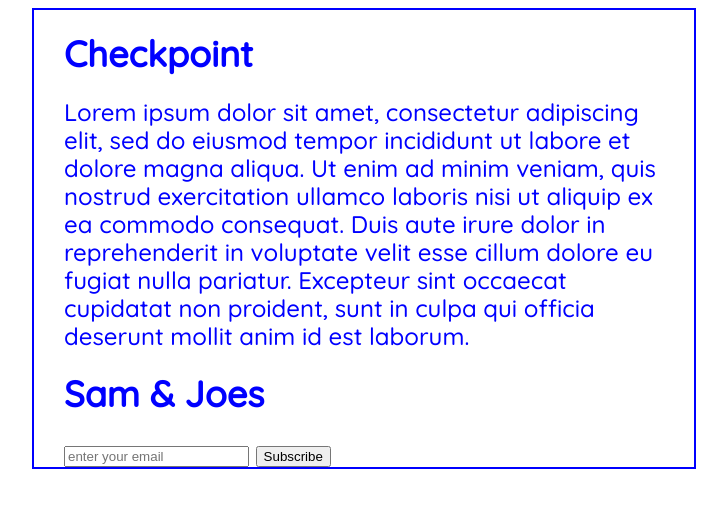
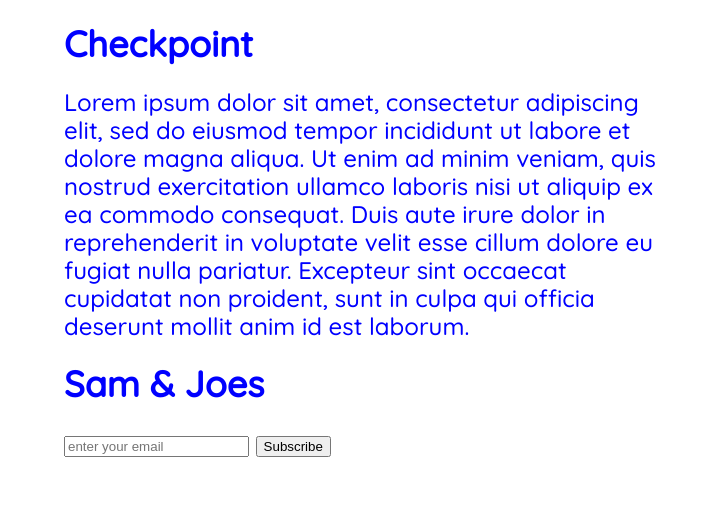
Before and after one commit to checkpointgot/checkpointgot.github.io, a plain HTML site: page index.html in a window 1280 px wide. Shown: the whole page, without its empty margins (276-1003 px from the left). Drawn offline with Linux system fonts and the light colour scheme; files that its build step writes are made by us from their sources.

Commit message:
Update stylesheet.css

```diff
--- a/css/stylesheet.css
+++ b/css/stylesheet.css
@@ -23,7 +23,6 @@ body {
 .frame { margin: auto;
   max-width: 600px;
   padding: 0 30px;
-  border: 2px solid #0000FF;
 }
 .full { width:100% }
 .center { text-align: center; }
```
